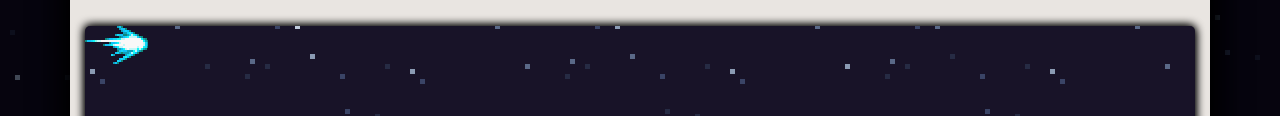
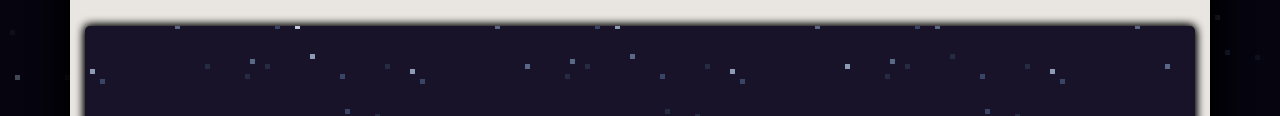
Before and after one commit to DeivissonLisboa/gundam-universe-game, a plain HTML site: page index.html in a window 1280 px wide. Shown: the part 168-284 px from the top of the page. Drawn offline with Linux system fonts and the light colour scheme.

```diff
--- a/index.html
+++ b/index.html
@@ -26,7 +26,7 @@
         </header>
         <div id="game">
             <!-- <div id="player"></div> -->
-            <div id="blast"></div>
+            <!-- <div id="blast"></div> -->
         </div>
         <footer class="text-center">
             <a href="https://github.com/DeivissonLisboa" target="_blank">Deivisson Lisboa</a>
```
Also changed, not shown: 1 other file.
